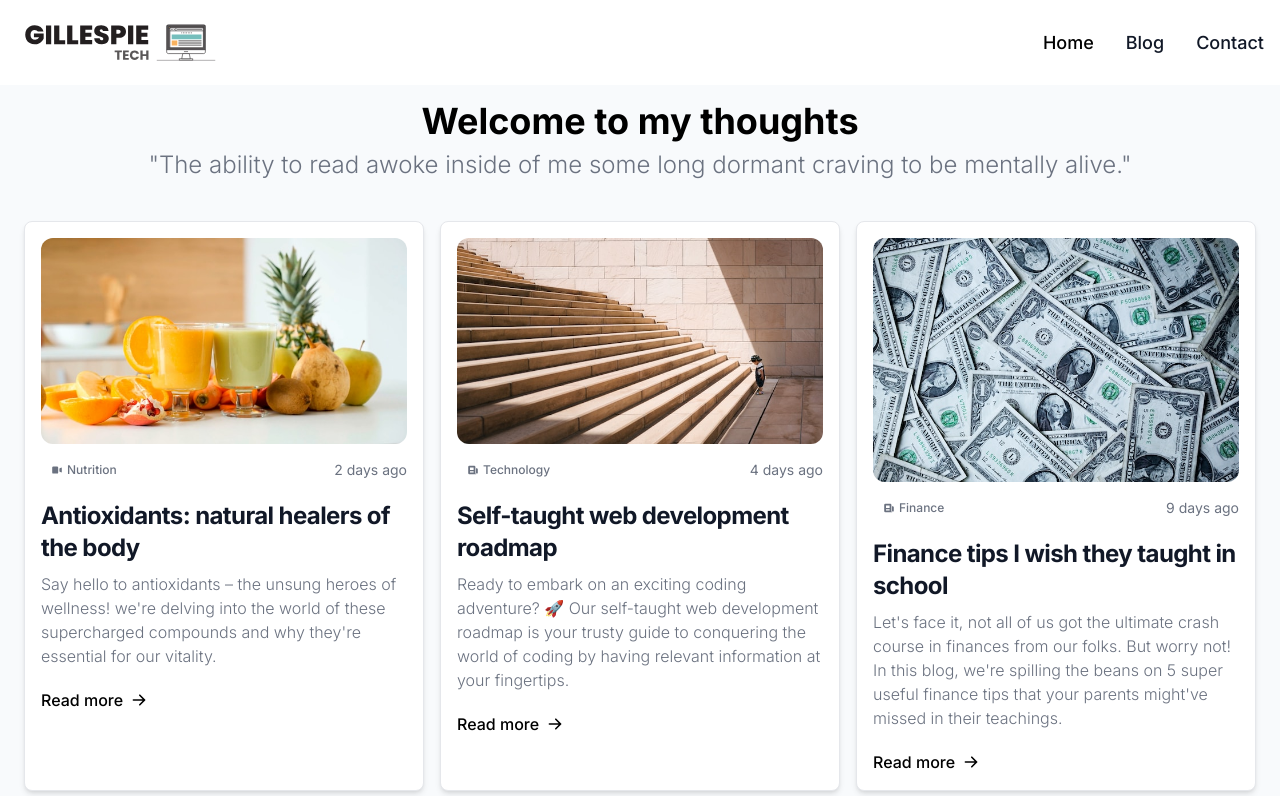
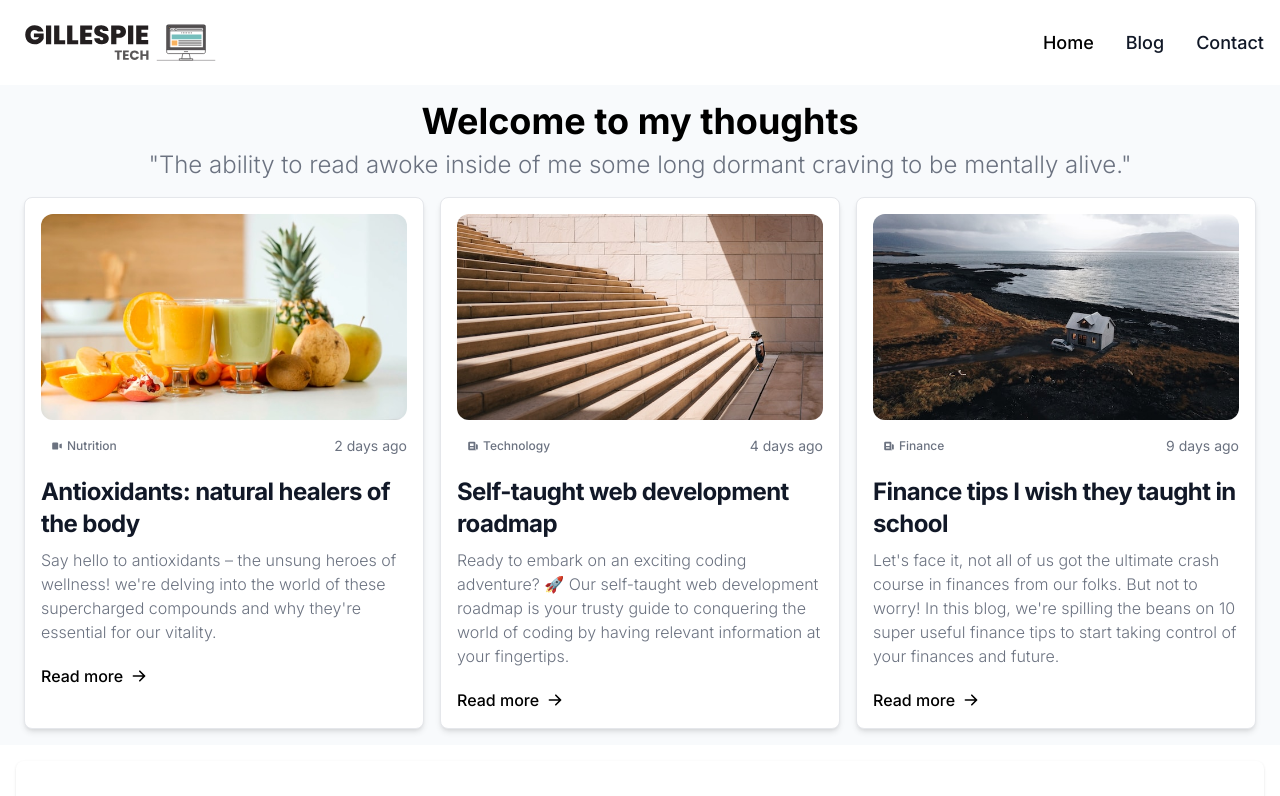
Before and after one commit to lamboprogramming/portfolio, a Next.js app: page /blog in a window 1280 px wide. Shown: the top 796 px of the page. Built offline with nearby package versions, Linux system fonts and the light colour scheme.

Commit message:
more final changes

```diff
--- a/app/components/Article.tsx
+++ b/app/components/Article.tsx
@@ -1,20 +1,19 @@
 import React from 'react';
 import Link from 'next/link';
 import Image from 'next/image';
-import logo from '../../public/next.svg'
-import tech from '../../public/tech8.jpg'
+
 import fruit from '../../public/fruit.jpg'
 import roadmap from '../../public/roadmap.jpg'
-import mindset from '../../public/mindset.jpg'
+
 import money from '../../public/money.jpg'
 
 const Blog = () => {
   return (
     <div className='bg-slate-50 '>
-          <header className="text-center mx-auto  lg:px-20 p-4">
+          <header className="text-center mx-auto  lg:px-20 pt-4 px-4">
             <h2 className="text-2xl md:text-3xl lg:text-4xl leading-normal mb-2 font-bold text-black">Welcome to my thoughts</h2>
 
-            <p className="text-gray-500 leading-relaxed font-light text-xl mx-auto pb-2 md:text-2xl">&quot;The ability to read awoke inside of me some long dormant craving to be mentally alive.&quot; </p>
+            <p className="text-gray-500 leading-relaxed font-light text-xl mx-auto md:text-2xl">&quot;The ability to read awoke inside of me some long dormant craving to be mentally alive.&quot; </p>
         </header>
       <section className=" ">
     <div className=" p-4 mx-auto max-w-screen-xl lg:px-6 ">
@@ -84,7 +83,7 @@ const Blog = () => {
                   <span className="text-sm">9 days ago</span>
               </div>
               <h2 className="mb-2 text-2xl font-bold tracking-tight text-gray-900 ">Finance tips I wish they taught in school<a href="#"></a></h2>
-              <p className="mb-5 font-light text-gray-500 "> Let&apos;s face it, not all of us got the ultimate crash course in finances from our folks. But worry not! In this blog, we&apos;re spilling the beans on 5 super useful finance tips that your parents might&apos;ve missed in their teachings. </p>
+              <p className="mb-5 font-light text-gray-500 "> Let&apos;s face it, not all of us got the ultimate crash course in finances from our folks. But not to worry! In this blog, we&apos;re spilling the beans on 10 super useful finance tips to start taking control of your finances and future. </p>
               <div className="flex justify-between items-center">
 
                   <a href="/blog/blog4" className="inline-flex items-center font-medium text-primary-600  hover:underline">
--- a/app/components/Projects.tsx
+++ b/app/components/Projects.tsx
@@ -14,8 +14,8 @@ const Projects = () => {
 <div className=" my-2 mx-auto md:px-6">
   {/* <!-- Section: Design Block --> */}
   <section className="mb-4 text-center lg:text-left">
-      <header className="text-center mx-auto mb-4 lg:px-20">
-            <h2 className="text-2xl leading-normal mb-2 font-bold text-black md:text-3xl lg:text-4xl">Our featured projects</h2>
+      <header className="text-center mx-auto lg:px-20">
+            <h2 className="text-2xl leading-normal font-bold text-black md:text-3xl lg:text-4xl">Our featured projects</h2>
 
             <p className="text-gray-500 leading-relaxed font-light text-xl mx-auto pb-2 md:text-2xl p-4">&quot;You can do anything you set your mind to&quot; </p>
       </header>
```
Also changed, not shown: public/mindset.jpg (deleted), public/money.jpg.
